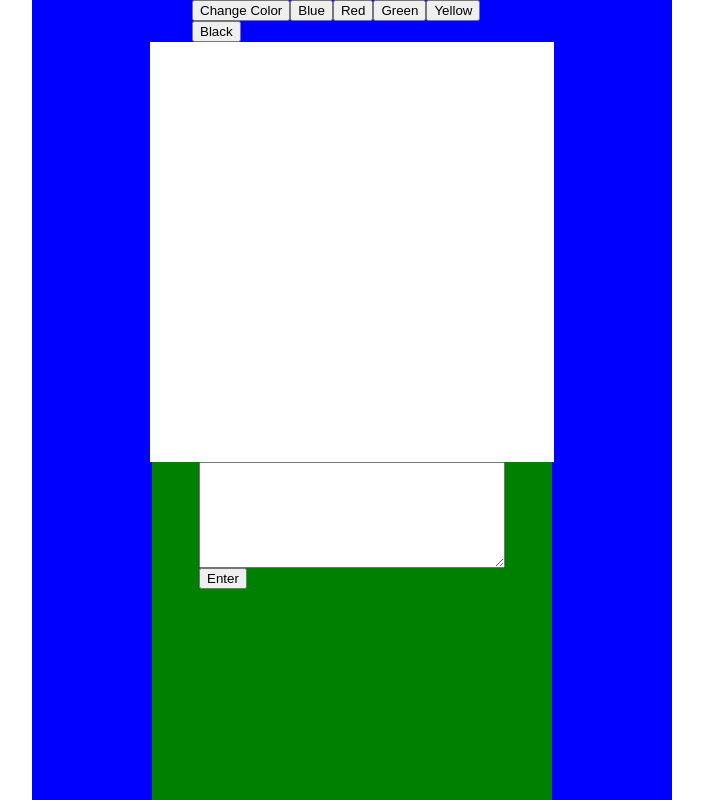
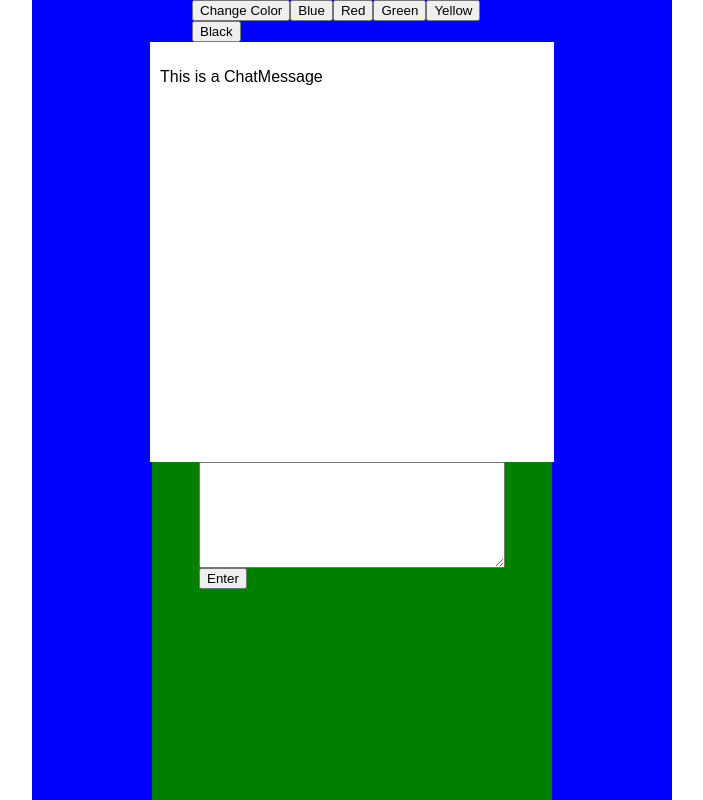
Before and after one commit to reynin14/socket-react-app-client, a React (Create React App) app: page / in a window 1280 px wide. Both pictures are taken after a click on the button "Enter". Shown: the top 800 px of the page, without its empty margins (288-991 px from the left). Built offline with nearby package versions, Linux system fonts and the light colour scheme; no server answers.

Commit message:
rendering ChatMessage component in container

```diff
--- a/src/components/chat/ChatContainer.js
+++ b/src/components/chat/ChatContainer.js
@@ -2,6 +2,7 @@ import React, { Component } from "react";
 import socketIOClient from "socket.io-client";
 
 import ChatWindow from './ChatWindow'
+import ChatMessage from './ChatMessage'
 
 class ChatContainer extends Component {
   constructor() {
@@ -33,7 +34,7 @@ class ChatContainer extends Component {
 
   handleUpdate = () => {
     this.setState({
-      chatbox:[...this.state.message]
+      chatbox:[...this.state.chatbox, <ChatMessage />]
     })
   }
 
--- a/src/components/chat/ChatMessage.js
+++ b/src/components/chat/ChatMessage.js
@@ -1,5 +1,9 @@
+import React from 'react'
+
 const ChatMessage = (props) => (
   <div>
-    This is a ChatMessage
+    <p>This is a ChatMessage</p>
   </div>
 )
+
+export default ChatMessage
```
